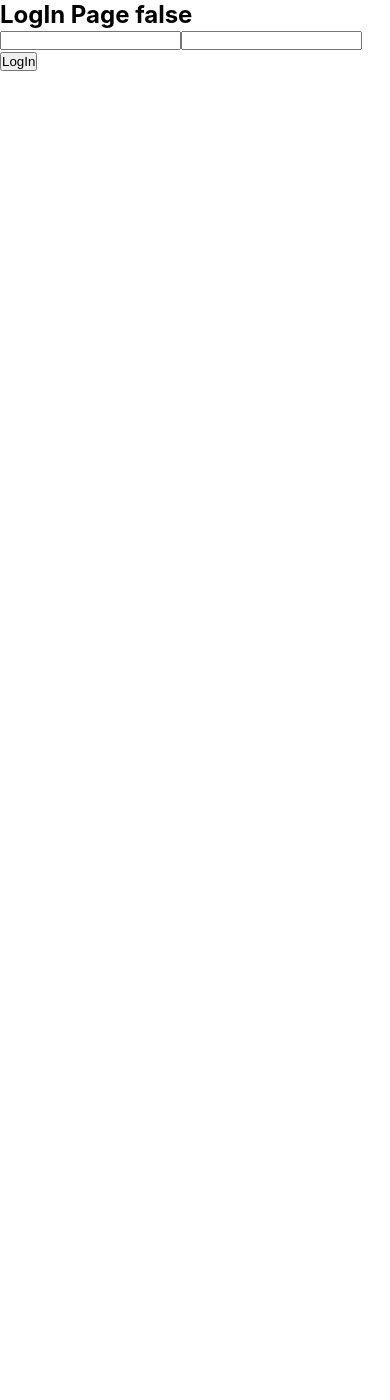
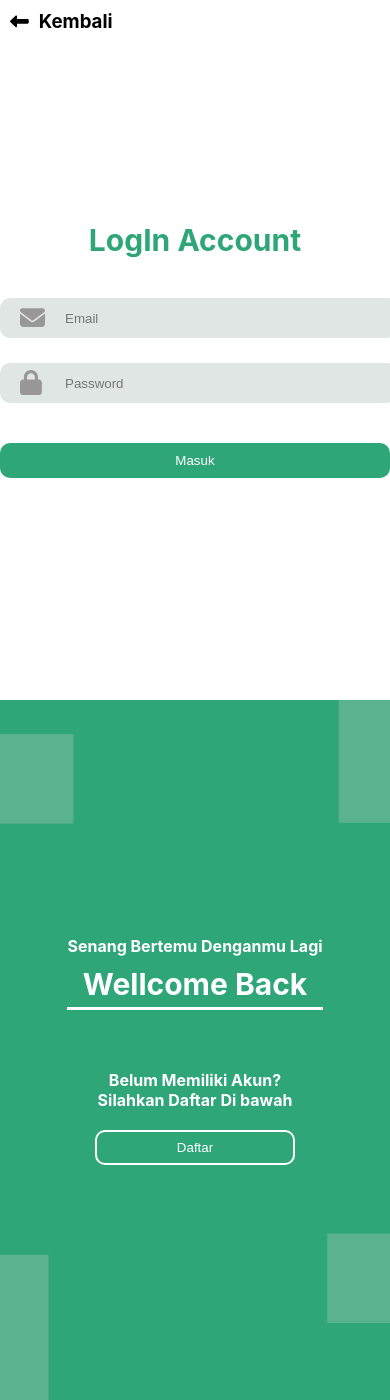
Before and after one commit to Mekamalcity/happyfinance-app, a React (Create React App) app: page /login in a window 390 px wide. Before the commit the page ends 844 px from the top, so only its background shows below. Built offline with nearby package versions, Linux system fonts and the light colour scheme.

Commit message:
styling responsive login page

```diff
--- a/src/pages/login/LogIn.js
+++ b/src/pages/login/LogIn.js
@@ -1,28 +1,79 @@
 import React from "react";
-import {connect} from 'react-redux'
+import { connect } from 'react-redux'
+import '../../styles/signup/signup.css'
+import { getAuth, createUserWithEmailAndPassword } from "firebase/auth";
+// import Button from "../../component/Atoms/Button";
+import { FontAwesomeIcon } from '@fortawesome/react-fontawesome'
+import { faEnvelope, faLock, faLeftLong } from "@fortawesome/free-solid-svg-icons"
+import { Link } from "react-router-dom";
 
 class LogIn extends React.Component {
     render() {
         return (
+            <div className="container-login">
+                <Link to={"/"}>
+                    <div className="kembali-login">
+                        <h3>
+                            <FontAwesomeIcon className="kembali-icon" icon={faLeftLong}>Kembali</FontAwesomeIcon>Kembali
+                        </h3>
+                    </div>
+                </Link>
+                <div className="container-signup2">
+                    <div className="menuju-login">
+                        <p>
+                            Senang Bertemu Denganmu Lagi
+                        </p>
+                        <h2>Wellcome Back</h2>
+                        <hr />
+                        <p>
+                            Belum Memiliki Akun? <br />
+                            Silahkan Daftar Di bawah
+                        </p>
+                        <Link to={"/signup"}>
+                            <button>
+                                Daftar
+                            </button>
+                        </Link>
+                    </div>
+                </div>
+                <div className="container-signup1">
                     <div>
                         <h2>
-                    LogIn Page {this.props.popup}
+                            LogIn Account
                         </h2>
+                    </div>
+                    <div className="container-form">
+                        <form>
                             <div>
-
-                <form>
-                    <input/>
-                    <input/>
+                                <i><FontAwesomeIcon className="email-icon" icon={faEnvelope}></FontAwesomeIcon></i>
+                                <input className="input-signup" placeholder="Email" id="email" type="text" onChange={this.handleChangeText} />
+                            </div>
+                            <div>
+                                <i><FontAwesomeIcon className="lock-icon" icon={faLock}></FontAwesomeIcon></i>
+                                <input className="input-signup" placeholder="Password" id="password" type="password" onChange={this.handleChangeText} />
+                            </div>
+                            {/* <button onClick={this.handleDaftar}>
+                        Daftar
+                    </button> */}
                             <button>
-                        LogIn
+                                Masuk
                             </button>
                         </form>
+                    </div>
                 </div>
             </div>
         )
     }
 }
 
+{/* <form>
+                    <input/>
+                    <input/>
+                    <button>
+                        LogIn
+                    </button>
+                </form> */}
+
 const reduxState = (state) => ({
     popup: state.popup
 })
--- a/src/pages/signup/SignUp.js
+++ b/src/pages/signup/SignUp.js
@@ -1,5 +1,5 @@
 import React from "react";
-import '../../styles/signup/signup.css'
+import '../../styles/signup/signup.css';
 import firebase from "../../config/firebase"
 import { getAuth, createUserWithEmailAndPassword } from "firebase/auth";
 import Button from "../../component/Atoms/Button";
@@ -53,7 +53,7 @@ class SignUp extends React.Component {
                 <Link to={"/"}>
                     <div className="kembali">
                         <h3>
-                            <FontAwesomeIcon icon={faLeftLong}>Kembali</FontAwesomeIcon>Kembali
+                            <FontAwesomeIcon className="kembali-icon" icon={faLeftLong}>Kembali</FontAwesomeIcon>Kembali
                         </h3>
                     </div>
                 </Link>
--- a/src/styles/signup/signup.css
+++ b/src/styles/signup/signup.css
@@ -9,6 +9,16 @@
 }
 
 .container {
+    width: 100%;
+    height: 100%;
+    position: absolute;
+    top: 0;
+    bottom: 0;
+    display: flex;
+    align-items: center;
+}
+
+.container-login {
     width: 100%;
     height: 100%;
     position: absolute;
@@ -67,6 +77,8 @@
 }
 
 .container-signup2 h2 {
+    margin-top: 10px;
+    margin-bottom: 5px;
     font-size: 30px
 }
 
@@ -136,6 +148,15 @@
     top: 10px;
     left: 10px;
     color: #2ea678;
+    z-index: 1000;
+}
+
+.kembali-login {
+    position: fixed;
+    top: 10px;
+    left: 10px;
+    color: white;
+    z-index: 1000;
 }
 
 .kembali h2 {
@@ -144,9 +165,27 @@
     align-items: center;
 }
 
+.kembali-icon {
+    margin-right: 10px;
+}
+
 @media only screen and (max-width: 790px) {
     .container {
         flex-direction: column;
+        position: static;
+        height: auto;
+    }
+
+    .kembali-login {
+        color: black;
+    }
+
+    .kembali {
+        color: black;
+    }
+
+    .container-login {
+        flex-direction: column-reverse;
         position: static;
         height: auto;
     }
@@ -163,12 +202,14 @@
     .input-signup {
         width: 90%;
     }
-    .container-signup2{
+
+    .container-signup2 {
         width: 100%;
         height: 700px;
     }
 }
-@media only screen and (max-width: 650px){
+
+@media only screen and (max-width: 650px) {
     .input-signup {
         width: 85%;
     }
```
Lines whose indentation alone changed are shown as unchanged.
